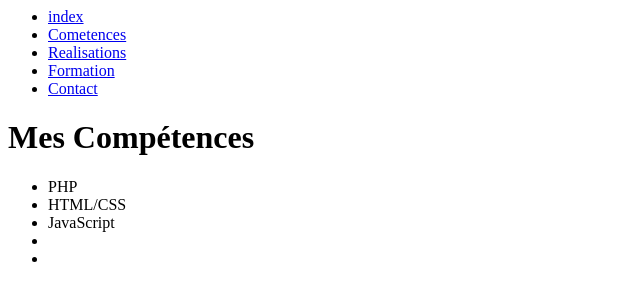
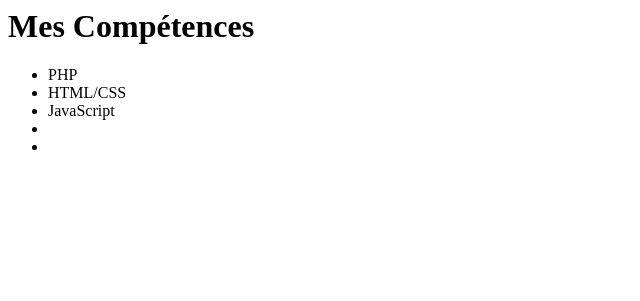
Before and after one commit to Buchenaudrom1/AP-slam, a PHP site: page /competence.php in a window 1280 px wide. Shown: the top 301 px of the page, without its empty margins (0-640 px from the left). Run offline with PHP 8.4, Linux system fonts and the light colour scheme.

Commit message:
edfefefe

```diff
--- a/php/competence.php
+++ b/php/competence.php
@@ -1,10 +1,4 @@
-<ul>
-                <li><a href="index.php?page=accueil">index</a></li>
-                <li><a href="index.php?page=competence">Cometences</a></li>
-                <li><a href="index.php?page=realisation">Realisations</a></li>
-                <li><a href="index.php?page=formation">Formation</a></li>
-                <li><a href="index.php?page=contact">Contact</a></li>
-            </ul>
+
 <h1>Mes Compétences</h1>
 <ul>
     <li>PHP</li>
```
Also changed, not shown: php/contact.php (+1 -7 lines), php/formation.php (+1 -7 lines), php/realisations.php (+1 -7 lines), index - Copie.php (renamed from index.php).
